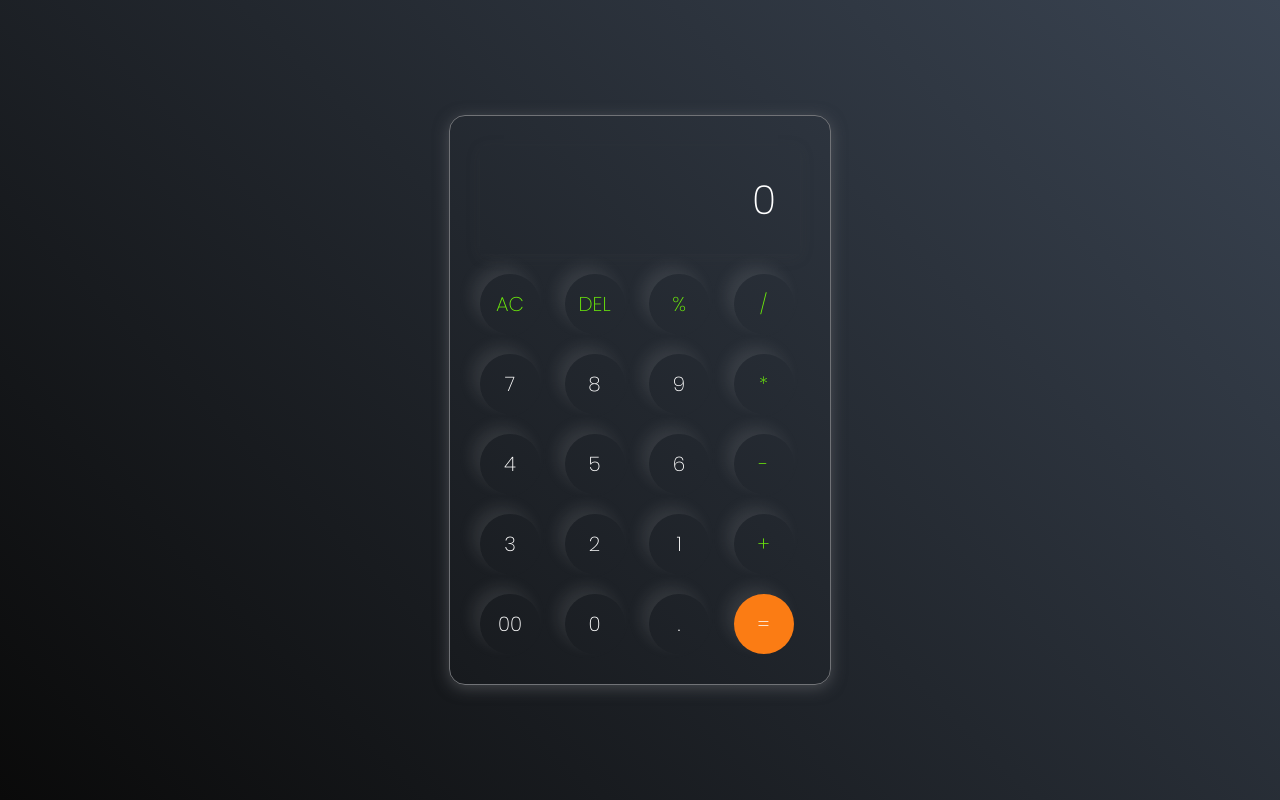
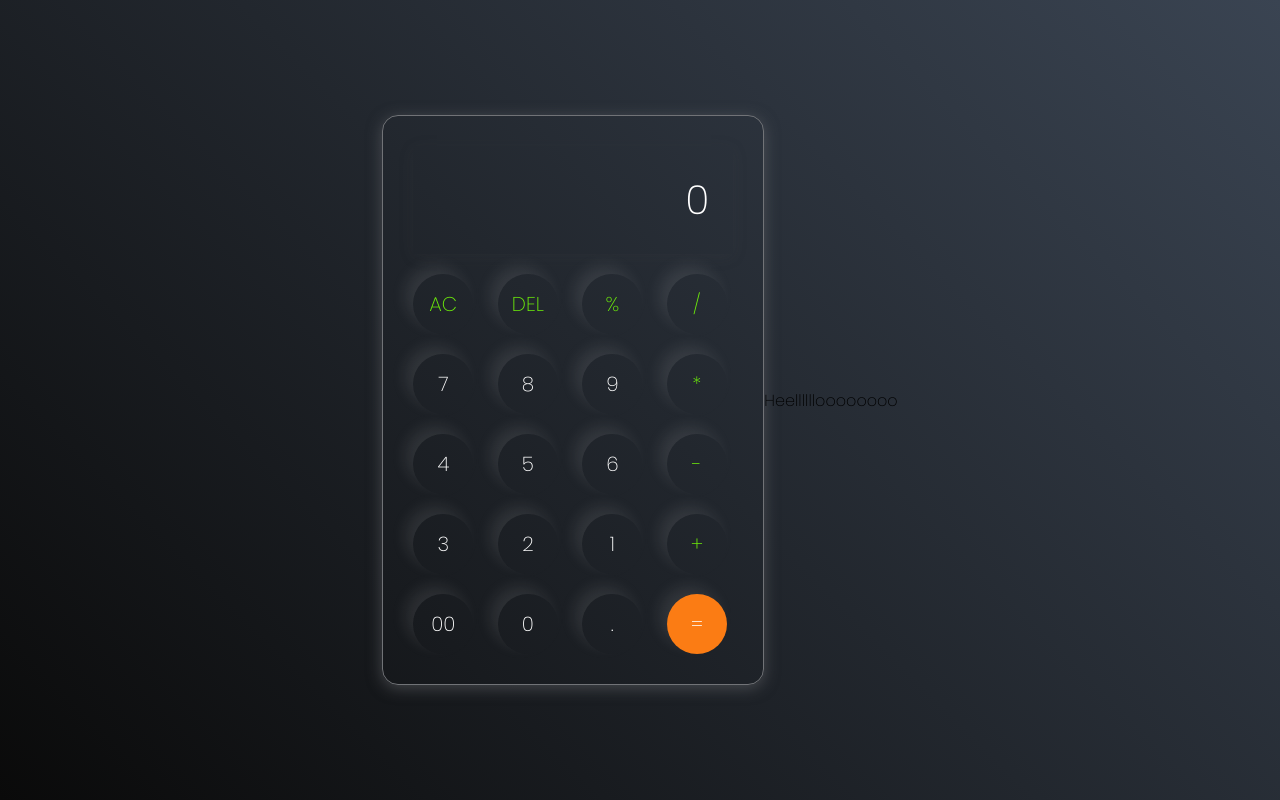
Before and after one commit to ParyushiDev/Calculator, a plain HTML site: page index.html in a window 1280 px wide. Drawn offline with Linux system fonts and the light colour scheme.

Commit message:
helllo msg added

```diff
--- a/index.html
+++ b/index.html
@@ -53,6 +53,9 @@
             </div>
         </div>
 
+        <div>
+            <p>Heelllllloooooooo</p>
+        </div>
         <script src="app.js"></script>
     </body>
 </html>
```
